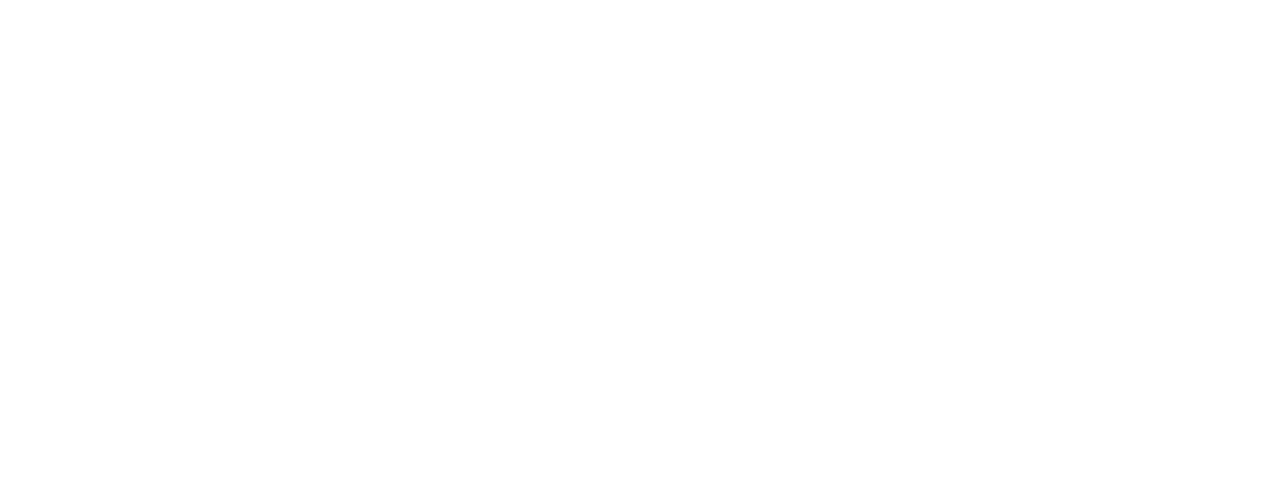
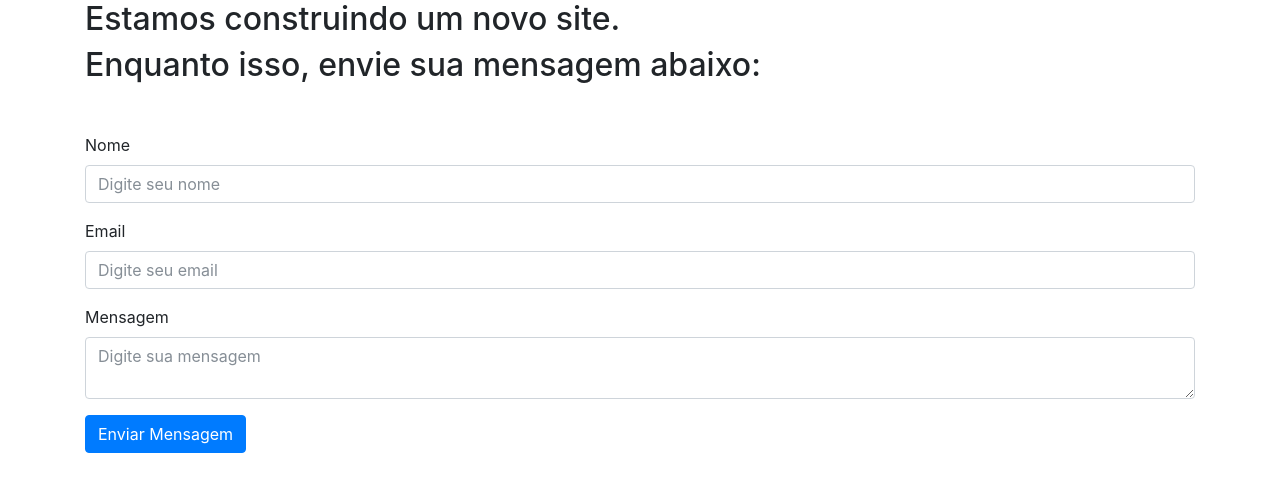
Before and after one commit to obliqpress/website, a plain HTML site: page index.html in a window 1280 px wide. Drawn offline with nearby package versions, Linux system fonts and the light colour scheme.

Commit message:
site temporario

```diff
--- a/index.html
+++ b/index.html
@@ -2,12 +2,44 @@
 <html lang="pt">
   <head>
     <title>Obliq</title>
+
     <meta charset="utf-8">
     <meta name="viewport" content="width=device-width, initial-scale=1">
+
     <link rel="stylesheet" href="https://maxcdn.bootstrapcdn.com/bootstrap/4.0.0-beta.2/css/bootstrap.min.css" integrity="sha384-PsH8R72JQ3SOdhVi3uxftmaW6Vc51MKb0q5P2rRUpPvrszuE4W1povHYgTpBfshb" crossorigin="anonymous">
+
+    <link rel="stylesheet" href="sass/obliq.css">
   </head>
 
   <body>
+    <div class="formulario">
+      <div class="container">
+        <div class="row">
+          <div class="col-12">
+            <h1 class="h2 mb-2">Estamos construindo um novo site.</h1>
+            <h1 class="h2 mb-5">Enquanto isso, envie sua mensagem abaixo:</h1>
+            <form action="https://formspree.io/claudio@obliq.com.br" method="POST">
+              <div class="form-group">
+                <label for="InputNome">Nome</label>
+                <input name="name" type="text" class="form-control" id="InputNome" aria-describedby="nameHelp" placeholder="Digite seu nome">
+              </div>
+              <div class="form-group">
+                <label for="InputEmail">Email</label>
+                <input name="_replyto" type="email" class="form-control" id="InputEmail" aria-describedby="emailHelp" placeholder="Digite seu email">
+              </div>
+              <div class="form-group">
+                <label for="InputMensagem">Mensagem</label>
+                <textarea class="form-control" id="InputMensagem" placeholder="Digite sua mensagem"></textarea>
+              </div>
+              <input type="hidden" name="_subject" value="Contato via Site" />
+              <input type="text" name="_gotcha" style="display:none" />
+              <button type="submit" class="btn btn-primary">Enviar Mensagem</button>
+            </form>
+          </div>
+        </div>
+      </div>
+    </div>
+
     <script src="https://code.jquery.com/jquery-3.2.1.slim.min.js" integrity="sha384-KJ3o2DKtIkvYIK3UENzmM7KCkRr/rE9/Qpg6aAZGJwFDMVNA/GpGFF93hXpG5KkN" crossorigin="anonymous"></script>
     <script src="https://cdnjs.cloudflare.com/ajax/libs/popper.js/1.12.3/umd/popper.min.js" integrity="sha384-vFJXuSJphROIrBnz7yo7oB41mKfc8JzQZiCq4NCceLEaO4IHwicKwpJf9c9IpFgh" crossorigin="anonymous"></script>
     <script src="https://maxcdn.bootstrapcdn.com/bootstrap/4.0.0-beta.2/js/bootstrap.min.js" integrity="sha384-alpBpkh1PFOepccYVYDB4do5UnbKysX5WZXm3XxPqe5iKTfUKjNkCk9SaVuEZflJ" crossorigin="anonymous"></script>
```
